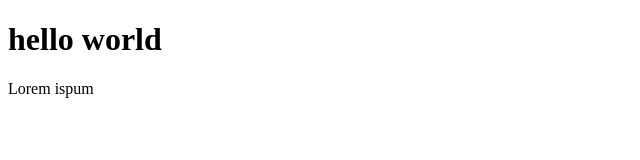
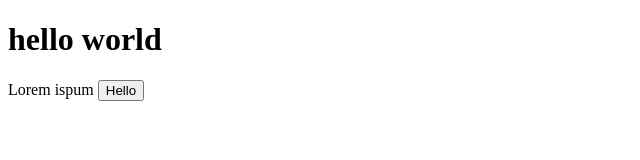
Before and after one commit to cema-sp/website1, a plain HTML site: page index.html in a window 1280 px wide. Shown: the whole page, without its empty margins (0-640 px from the left). Drawn offline with Linux system fonts and the light colour scheme.

Commit message:
Add button (#1)

```diff
--- a/index.html
+++ b/index.html
@@ -6,5 +6,9 @@
   <body>
     <h1>hello world</h1>
     Lorem ispum
+
+    <button>
+      Hello
+    </button>
   </body>
 </html>
```
